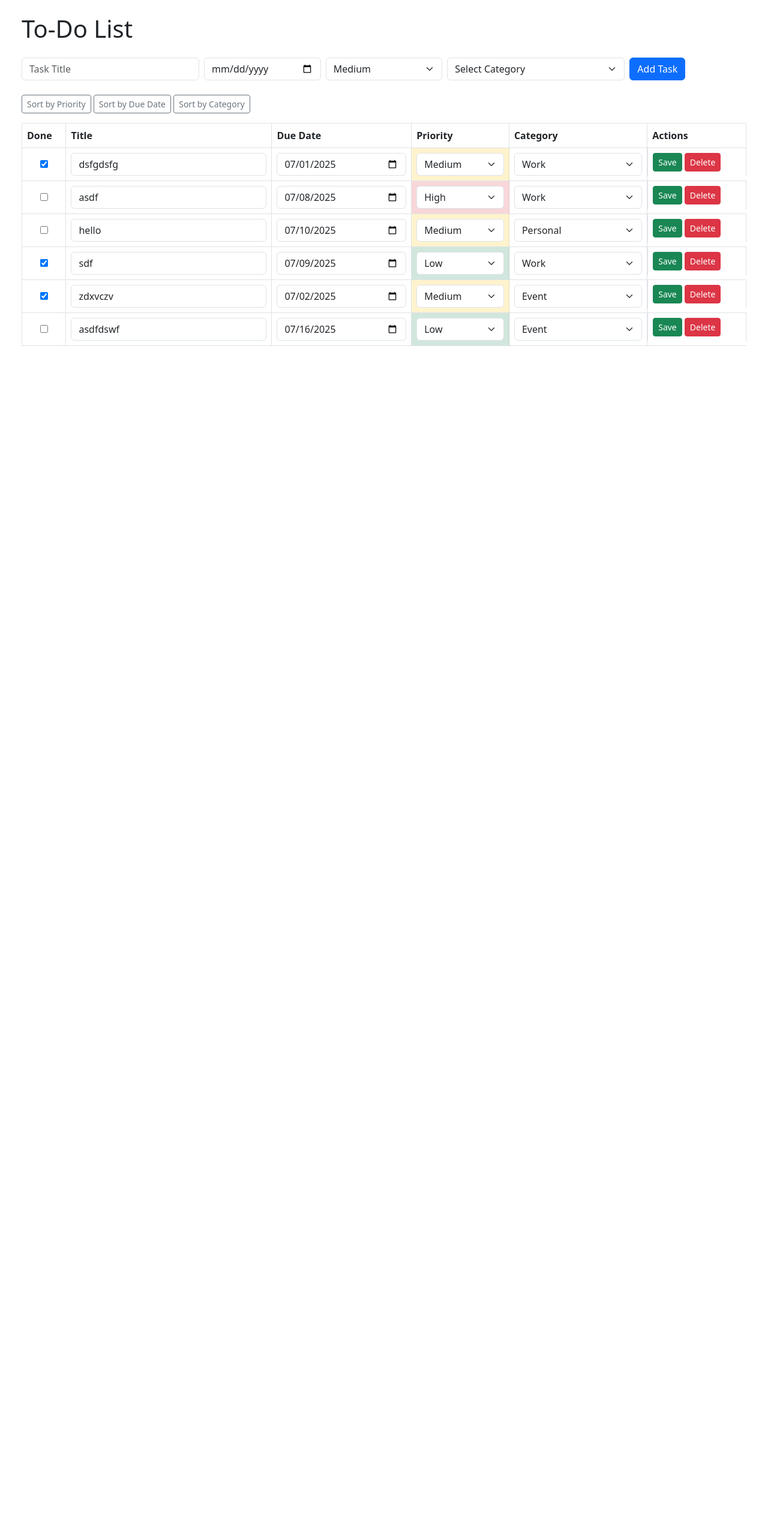
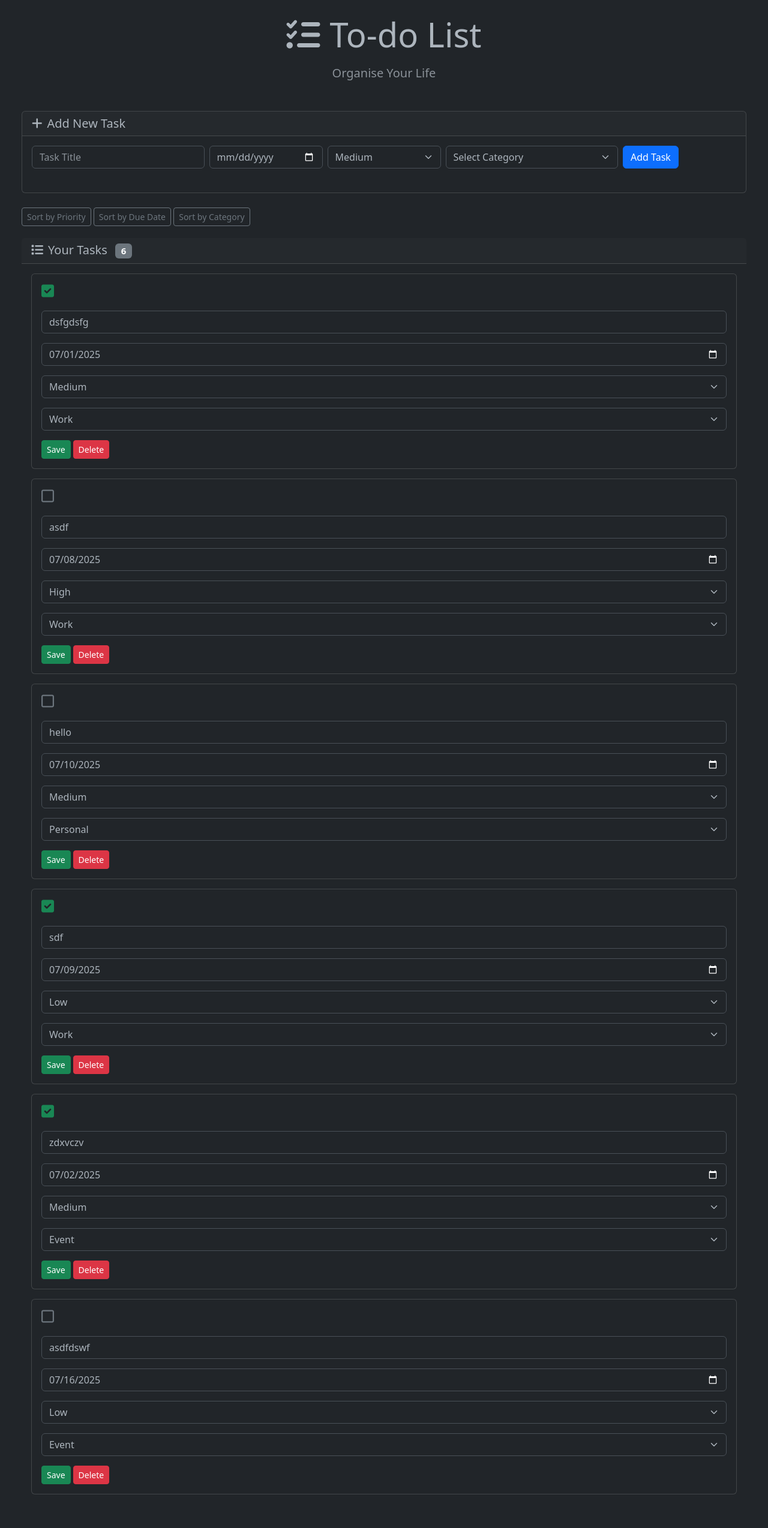
Before and after one commit to SherminChaiJM/toDoListProject3, a Flask app: page / in a window 1280 px wide. Shown: the whole page at 60% size. Before the commit the page ends 577 px from the top, so only its background shows below. Run offline with Flask 3, Linux system fonts and the light colour scheme.

Commit message:
UI Overhaul

```diff
--- a/toDoListProject3/templates/index.html
+++ b/toDoListProject3/templates/index.html
@@ -1,17 +1,30 @@
 <!DOCTYPE html>
-<html lang="en">
+<html lang="en" data-bs-theme="dark">
 <head>
     <meta charset="UTF-8">
     <title>To-Do List</title>
     <link rel="stylesheet" href="https://cdn.jsdelivr.net/npm/bootstrap@5.3.0/dist/css/bootstrap.min.css">
+    <link href="https://cdnjs.cloudflare.com/ajax/libs/font-awesome/6.0.0/css/all.min.css" rel="stylesheet">
     <link rel="stylesheet" href="{{ url_for('static', filename='style.css') }}">
 </head>
 <body class="p-4">
 
     <div class="container-fluid">
-        <h1 class="mb-4">To-Do List</h1>
+        <div class="text-center mb-5">
+            <h1 class="display-4 mb-3">
+                <i class="fas fa-tasks me-3"></i>To-do List
+            </h1>
+            <p class="lead text-muted">Organise Your Life</p>
+        </div>
 
         <!-- Add Task Form -->
+        <div class="card mb-4">
+            <div class="card-header">
+                <h5 class="card-title mb-0">
+                    <i class="fas fa-plus me-2"></i>Add New Task
+                </h5>
+            </div>
+            <div class="card-body">
                 <form action="/add" method="post" class="row g-2 mb-4">
                     <!-- Title Field -->
                     <div class="col-md-3">
@@ -43,64 +56,73 @@
                         <button class="btn btn-primary" type="submit">Add Task</button>
                     </div>
                 </form>
+            </div>
+        </div>
 
         <!-- Sort Options -->
         <div class="mb-3">
             <a href="/?sort_by=priority"
-                class="btn btn-sm {% if sort_by == 'priority' %}btn-secondary{% else %}btn-outline-secondary{% endif %}">Sort
+                class="btn btn-sm {% if sort_by == 'priority' %}btn-secondary{% else %}btn-outline-secondary{% endif %} mb-1">Sort
                 by Priority</a>
             <a href="/?sort_by=due_date"
-                class="btn btn-sm {% if sort_by == 'due_date' %}btn-secondary{% else %}btn-outline-secondary{% endif %}">Sort
+                class="btn btn-sm {% if sort_by == 'due_date' %}btn-secondary{% else %}btn-outline-secondary{% endif %} mb-1">Sort
                 by Due Date</a>
             <a href="/?sort_by=category"
-                class="btn btn-sm {% if sort_by == 'category' %}btn-secondary{% else %}btn-outline-secondary{% endif %}">Sort
+                class="btn btn-sm {% if sort_by == 'category' %}btn-secondary{% else %}btn-outline-secondary{% endif %} mb-1">Sort
                 by Category</a>
         </div>
 
+
         <!-- Task Table -->
-        <table class="table table-bordered">
-            <thead>
-                <tr>
-                    <th>Done</th>
-                    <th>Title</th>
-                    <th>Due Date</th>
-                    <th>Priority</th>
-                    <th>Category</th>
-                    <th>Actions</th>
-                </tr>
-            </thead>
-            <tbody>
+        <div class="card border-0">
+            <div class="card-header">
+                <h5 class="card-title mb-0">
+                    <i class="fas fa-list me-2"></i>Your Tasks
+                    <span class="badge bg-secondary ms-2">{{ tasks|length }}</span>
+                </h5>
+            </div>
+            <div class="card-body">
+                {% if tasks|length != 0 %}
                     {% for task in tasks %}
+                        <div class="row">
+                            <div class="col">
+                                <div class="card mb-3">
+                                    <div class="card-body">
                                         <form action="/edit/{{ task.id }}" method="post">
                                             <input type="hidden" name="sort_by" value="{{ sort_by }}">
-                    <tr>
                                             <!-- Completion Checkbox -->
-                        <td class="text-center align-middle">
-                            <input type="checkbox" name="completed" onchange="this.form.submit()" {% if task.completed %}checked{% endif %} class="checkbox">
-                        </td>
+                                            <input type="checkbox" name="completed" onchange="this.form.submit()" {% if task.completed %}checked{% endif %} class="btn-check mb-3" autocomplete="off" id="check-{{ task.id }}" display="none">
+
+                                            <label for="check-{{ task.id }}" class="mb-3">
+                                                {% if not task.completed %}
+                                                <i class="fa-regular fa-square mb-3 fa-xl text-secondary"></i>
+                                                {% else %}
+                                                <i class="fa-solid fa-square-check mb-3 fa-xl text-success"></i>
+                                                {% endif %}
+                                            </label>
+
                                             <!-- Task Title -->
-                        <td>
+                                            <div class="mb-3">
                                                 <input type="text" name="title" value="{{ task.title }}" class="form-control" required>
-                        </td>
+                                            </div>
                                             <!-- Task Due Date -->
-                        <td>
+                                            <div class="mb-3">
                                                 <input type="date" name="due_date" value="{{ task.due_date }}" class="form-control" required>
-                        </td>
+                                            </div>
                                             <!-- Priority Options -->
-                        <td class="
+                                            <div class="mb-3
                                                 {% if task.priority == 'High' %}table-danger
                                                 {% elif task.priority == 'Medium' %}table-warning
                                                 {% elif task.priority == 'Low' %}table-success
-                            {% endif %}
-                        ">
+                                                {% endif %}">
                                                 <select name="priority" class="form-select">
                                                     <option value="High" {% if task.priority == 'High' %}selected{% endif %}>High</option>
                                                     <option value="Medium" {% if task.priority == 'Medium' %}selected{% endif %}>Medium</option>
                                                     <option value="Low" {% if task.priority == 'Low' %}selected{% endif %}>Low</option>
                                                 </select>
-                        </td>
+                                            </div>
                                             <!-- Task Category -->
-                        <td>
+                                            <div class="mb-3">
                                                 <select name="category" class="form-select" required>
                                                     <option value="" disabled hidden>Select Category</option>
                                                     {% for cat in categories %}
@@ -108,17 +130,24 @@
                                                     </option>
                                                     {% endfor %}
                                                 </select>
-                        </td>
+                                            </div>
                                             <!-- Save and Delete Buttons -->
-                        <td class="d-flex gap-1">
+                                            <div class="d-flex gap-1">
                                                 <button class="btn btn-success btn-sm" type="submit">Save</button>
                                                 <a href="/delete/{{ task.id }}" class="btn btn-danger btn-sm">Delete</a>
-                        </td>
-                    </tr>
+                                            </div>
+
+
+
                                     </form>
+                                    </div>
+                                </div>
+                            </div>
+                    </div>
                     {% endfor %}
-            </tbody>
-        </table>
+                {% endif %}
+            </div>
+        </div>
 
     </div>
 
```
Lines whose indentation alone changed are shown as unchanged.
